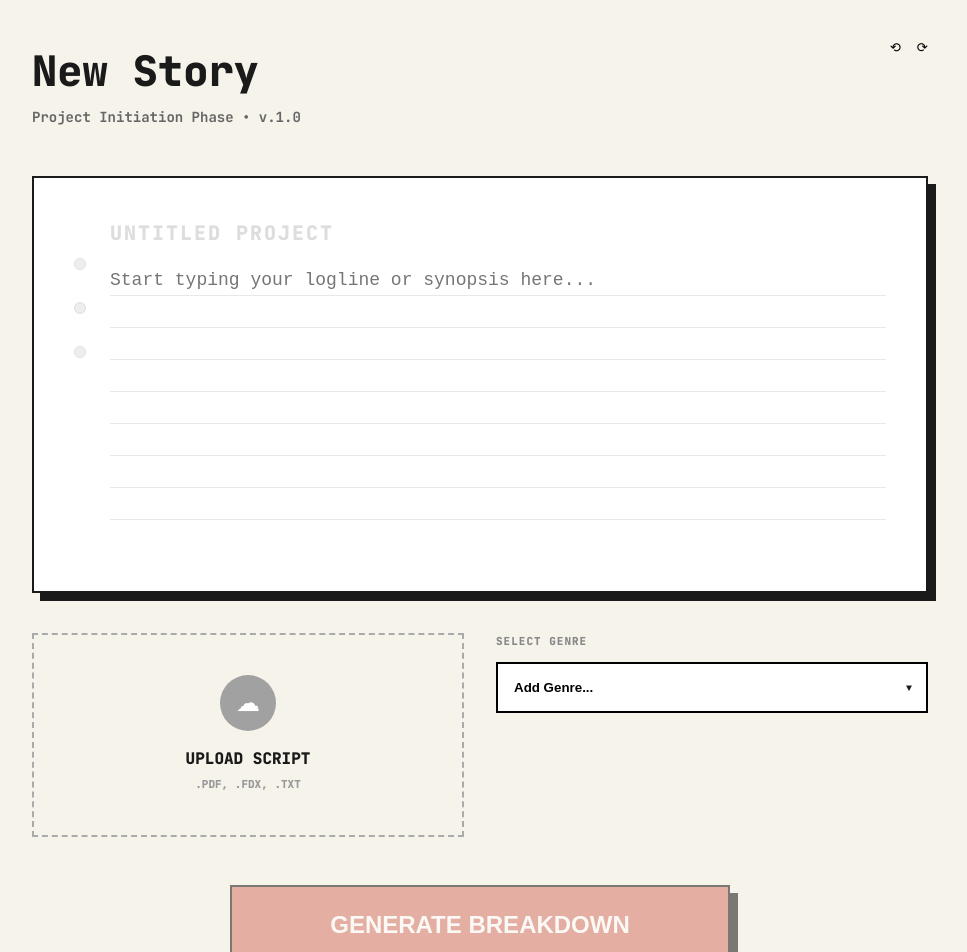
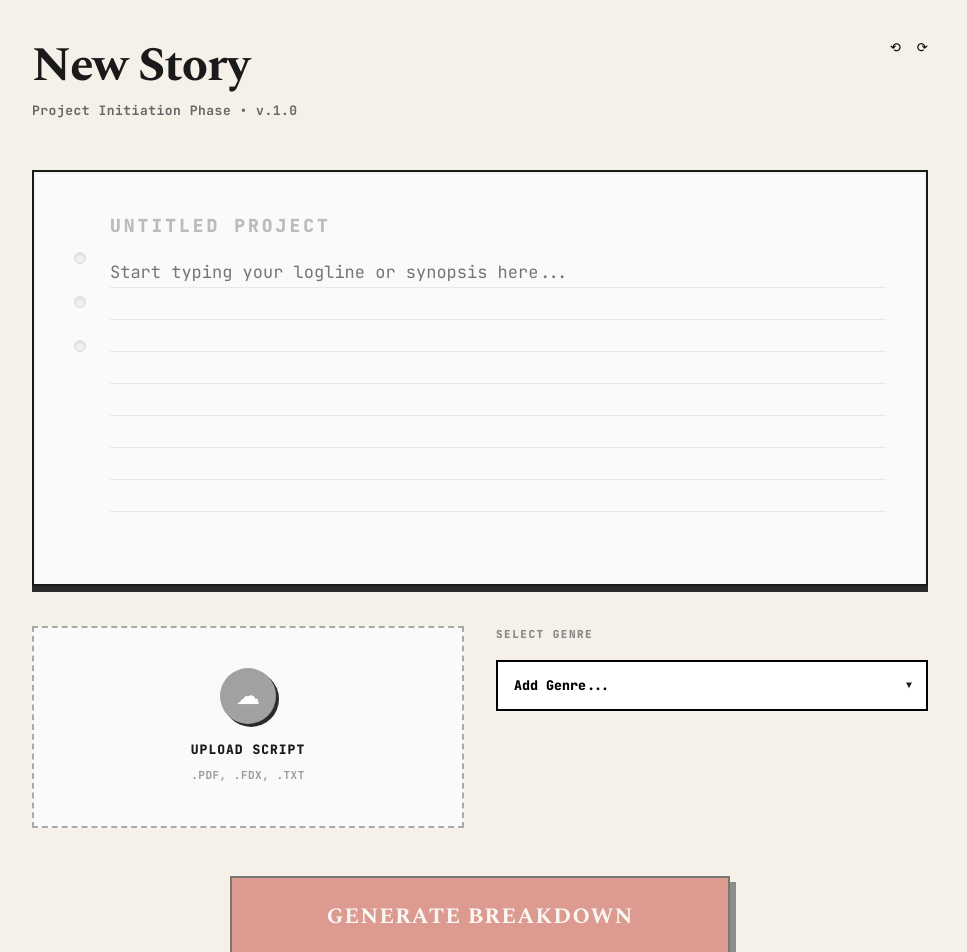
Before and after one commit to strengthFTW/Scriptoria, a React app in the folder frontend/: page / in a window 1280 px wide. Shown: the top 952 px of the page, without its empty margins (160-1127 px from the left). Built offline with nearby package versions, Linux system fonts and the light colour scheme; the HTML template or start-up script is replaced by a standard one.

Commit message:
Premium UI polish: editorial depth, typography contrast, vertical outline layout

```diff
--- a/frontend/src/index.css
+++ b/frontend/src/index.css
@@ -1,12 +1,24 @@
-@import url('https://fonts.googleapis.com/css2?family=JetBrains+Mono:wght@400;700;800&family=Public+Sans:wght@400;600;900&display=swap');
+@import url('https://fonts.googleapis.com/css2?family=JetBrains+Mono:wght@400;700;800&family=Spectral:wght@600;700;800&family=Public+Sans:wght@400;600;900&display=swap');
 
 :root {
-  --retro-cream: #f6f3eb;
-  --retro-red: #d36d5b;
+  /* Enhanced color palette with cinematic accent */
+  --retro-cream: #f5f1e8;
+  --retro-red: #c5463a;
+  /* Deep cinematic red */
   --retro-blue: #c2d4e3;
   --retro-teal: #b8cdc1;
   --retro-black: #1a1a1a;
   --retro-gray: #e1e1e1;
+  --paper-white: #fafaf8;
+  --shadow-dark: #2b2b2b;
+
+  /* 8px grid rhythm */
+  --spacing-xs: 8px;
+  --spacing-sm: 16px;
+  --spacing-md: 24px;
+  --spacing-lg: 32px;
+  --spacing-xl: 40px;
+  --spacing-2xl: 48px;
 }
 
 * {
@@ -16,11 +28,11 @@
 }
 
 body {
-  font-family: 'Public Sans', sans-serif;
+  font-family: 'JetBrains Mono', monospace;
   background-color: var(--retro-cream);
   color: var(--retro-black);
-  line-height: 1.5;
-  padding: 40px 20px;
+  line-height: 1.6;
+  padding: var(--spacing-xl) var(--spacing-md);
 }
 
 .mono {
@@ -32,50 +44,70 @@ body {
   margin: 0 auto;
 }
 
-/* Header */
+/* Header with typography contrast */
 header {
   display: flex;
   justify-content: space-between;
   align-items: flex-start;
-  margin-bottom: 48px;
+  margin-bottom: var(--spacing-2xl);
 }
 
 header h1 {
-  font-size: 42px;
-  font-weight: 900;
+  font-family: 'Spectral', serif;
+  font-size: 48px;
+  font-weight: 800;
   text-transform: none;
+  letter-spacing: -1px;
+  line-height: 1.1;
 }
 
 header p {
-  font-size: 14px;
+  font-size: 13px;
   color: #666;
   font-weight: 600;
-  margin-top: 4px;
+  margin-top: var(--spacing-xs);
+  letter-spacing: 0.5px;
 }
 
 .header-icons {
   display: flex;
-  gap: 16px;
+  gap: var(--spacing-sm);
   font-size: 24px;
 }
 
-/* Retro Card */
+.header-icons button {
+  transition: transform 0.15s ease;
+}
+
+.header-icons button:hover {
+  transform: translateY(-2px);
+}
+
+/* Retro Card with layered depth */
 .retro-card {
-  background: white;
+  background: var(--paper-white);
   border: 2px solid var(--retro-black);
-  box-shadow: 8px 8px 0px var(--retro-black);
-  padding: 40px;
+  box-shadow: inset 0 1px 3px rgba(0, 0, 0, 0.08),
+    0 6px 0 var(--shadow-dark);
+  padding: var(--spacing-xl);
   position: relative;
-  margin-bottom: 40px;
+  margin-bottom: var(--spacing-xl);
   display: flex;
-  gap: 24px;
+  gap: var(--spacing-md);
+  transition: transform 0.15s ease, box-shadow 0.15s ease;
+}
+
+.retro-card:hover {
+  transform: translateY(-1px);
+  box-shadow: inset 0 1px 3px rgba(0, 0, 0, 0.08),
+    0 8px 0 var(--shadow-dark);
 }
 
 .card-dots {
   display: flex;
   flex-direction: column;
-  gap: 32px;
-  padding-top: 40px;
+  gap: var(--spacing-lg);
+  padding-top: var(--spacing-xl);
 }
 
 .dot {
@@ -84,6 +116,7 @@ header p {
   background: #eee;
   border: 1px solid #ddd;
   border-radius: 50%;
+  box-shadow: inset 0 1px 2px rgba(0, 0, 0, 0.1);
 }
 
 .card-content {
@@ -91,15 +124,15 @@ header p {
 }
 
 .card-label {
-  color: #ddd;
-  font-weight: 800;
+  color: #bbb;
+  font-weight: 900;
   text-transform: uppercase;
-  font-size: 20px;
-  margin-bottom: 16px;
-  letter-spacing: 2px;
+  font-size: 18px;
+  margin-bottom: var(--spacing-sm);
+  letter-spacing: 3px;
 }
 
-/* Lined Paper */
+/* Lined Paper with texture */
 textarea.lined-paper {
   width: 100%;
   height: 280px;
@@ -110,37 +143,41 @@ textarea.lined-paper {
       #e8e8e8 31px,
       #e8e8e8 32px);
   line-height: 32px;
-  font-size: 18px;
+  font-size: 17px;
   font-weight: 500;
-  color: #333;
+  color: var(--retro-black);
   resize: none;
   outline: none;
   padding: 0;
+  font-family: 'JetBrains Mono', monospace;
 }
 
 /* Action Grid */
 .action-grid {
   display: grid;
   grid-template-columns: 1fr 1fr;
-  gap: 32px;
-  margin-bottom: 48px;
+  gap: var(--spacing-lg);
+  margin-bottom: var(--spacing-2xl);
 }
 
-/* Upload Box */
+/* Upload Box with depth */
 .upload-box {
   border: 2px dashed #aaa;
   display: flex;
   flex-direction: column;
   align-items: center;
   justify-content: center;
-  gap: 16px;
-  padding: 40px;
+  gap: var(--spacing-sm);
+  padding: var(--spacing-xl);
   cursor: pointer;
-  transition: background 0.2s;
+  transition: all 0.2s ease;
+  background: var(--paper-white);
 }
 
 .upload-box:hover {
-  background: rgba(255, 255, 255, 0.5);
+  background: rgba(255, 255, 255, 0.8);
+  border-color: var(--retro-red);
+  transform: translateY(-1px);
 }
 
 .upload-icon {
@@ -153,6 +190,12 @@ textarea.lined-paper {
   justify-content: center;
   color: white;
   font-size: 24px;
+  box-shadow: 3px 3px 0 var(--shadow-dark);
+  transition: transform 0.2s ease;
+}
+
+.upload-box:hover .upload-icon {
+  transform: scale(1.05);
 }
 
 .upload-text {
@@ -163,12 +206,15 @@ textarea.lined-paper {
   display: block;
   font-weight: 900;
   text-transform: uppercase;
+  font-size: 13px;
+  letter-spacing: 1px;
 }
 
 .upload-text span {
   font-size: 11px;
   color: #999;
-  font-weight: 800;
+  font-weight: 700;
+  letter-spacing: 0.5px;
 }
 
 /* Settings Box */
@@ -176,7 +222,7 @@ textarea.lined-paper {
   display: flex;
   flex-direction: column;
   justify-content: flex-start;
-  gap: 8px;
+  gap: var(--spacing-xs);
 }
 
 .label-small {
@@ -184,8 +230,8 @@ textarea.lined-paper {
   font-weight: 900;
   text-transform: uppercase;
   color: #888;
-  margin-bottom: 12px;
-  letter-spacing: 1px;
+  margin-bottom: var(--spacing-sm);
+  letter-spacing: 1.5px;
 }
 
 .select-wrapper {
@@ -194,17 +240,25 @@ textarea.lined-paper {
 
 select {
   width: 100%;
-  padding: 16px;
+  padding: var(--spacing-sm);
   background: white;
   border: 2px solid black;
   font-weight: 800;
   outline: none;
   appearance: none;
+  font-family: 'JetBrains Mono', monospace;
+  cursor: pointer;
+  transition: all 0.15s ease;
+}
+
+select:hover {
+  background: #fafafa;
+  box-shadow: 2px 2px 0 var(--shadow-dark);
 }
 
 .select-arrow {
   position: absolute;
-  right: 16px;
+  right: var(--spacing-sm);
   top: 50%;
   transform: translateY(-50%);
   font-size: 10px;
@@ -214,12 +268,12 @@ select {
 .tag-row {
   display: flex;
   flex-wrap: wrap;
-  gap: 8px;
-  margin-top: 4px;
+  gap: var(--spacing-xs);
+  margin-top: var(--spacing-xs);
 }
 
 .tag {
-  padding: 4px 10px;
+  padding: 6px 12px;
   font-size: 11px;
   font-weight: 900;
   text-transform: uppercase;
@@ -228,6 +282,13 @@ select {
   align-items: center;
   gap: 6px;
   cursor: default;
+  letter-spacing: 0.5px;
+  box-shadow: 2px 2px 0 var(--shadow-dark);
+  transition: transform 0.1s ease;
+}
+
+.tag:hover {
+  transform: translateY(-1px);
 }
 
 .tag button {
@@ -235,16 +296,17 @@ select {
   border: none;
   font-weight: 900;
   cursor: pointer;
-  font-size: 12px;
+  font-size: 14px;
   padding: 0 2px;
   display: flex;
   align-items: center;
   justify-content: center;
+  transition: all 0.1s ease;
 }
 
 .tag button:hover {
-  color: #fff;
-  background: #000;
+  color: var(--retro-red);
+  transform: scale(1.2);
 }
 
 .tag-blue {
@@ -255,7 +317,7 @@ select {
   background: var(--retro-teal);
 }
 
-/* Buttons */
+/* Buttons with micro shadows */
 .btn-primary {
   width: 100%;
   max-width: 500px;
@@ -263,19 +325,26 @@ select {
   background: var(--retro-red);
   color: white;
   border: 2px solid black;
-  font-size: 24px;
+  font-size: 22px;
   font-weight: 900;
   text-transform: uppercase;
-  box-shadow: 8px 8px 0px black;
+  letter-spacing: 1px;
+  box-shadow: 6px 6px 0px var(--shadow-dark);
   cursor: pointer;
-  transition: all 0.1s;
+  transition: all 0.1s ease;
   display: block;
-  margin: 40px auto;
+  margin: var(--spacing-xl) auto;
+  font-family: 'Spectral', serif;
 }
 
-.btn-primary:active {
-  transform: translate(4px, 4px);
-  box-shadow: 4px 4px 0px black;
+.btn-primary:hover:not(:disabled) {
+  transform: translate(1px, 1px);
+  box-shadow: 4px 4px 0px var(--shadow-dark);
+}
+
+.btn-primary:active:not(:disabled) {
+  transform: translate(3px, 3px);
+  box-shadow: 2px 2px 0px var(--shadow-dark);
 }
 
 .btn-primary:disabled {
@@ -283,68 +352,109 @@ select {
   cursor: not-allowed;
 }
 
-/* Tabs */
+/* Tabs with elevation */
 .tabs-container {
   display: flex;
   justify-content: space-between;
   align-items: center;
-  margin-bottom: 32px;
+  margin-bottom: var(--spacing-lg);
 }
 
 .tabs-group {
   display: flex;
-  background: white;
+  background: var(--retro-gray);
   border: 2px solid black;
   padding: 4px;
+  box-shadow: 3px 3px 0 var(--shadow-dark);
 }
 
 .tab-btn {
-  padding: 10px 24px;
+  padding: 12px var(--spacing-md);
   font-size: 12px;
   font-weight: 900;
   text-transform: uppercase;
   border: none;
   background: transparent;
   cursor: pointer;
+  letter-spacing: 1px;
+  transition: all 0.15s ease;
+  position: relative;
+}
+
+.tab-btn:hover {
+  background: rgba(0, 0, 0, 0.05);
 }
 
 .tab-btn.active {
-  background: black;
-  color: white;
+  background: var(--paper-white);
+  color: var(--retro-red);
+  box-shadow: inset 0 2px 4px rgba(0, 0, 0, 0.1);
+  z-index: 2;
 }
 
 .btn-export {
   background: white;
   border: 2px solid black;
-  padding: 12px 32px;
+  padding: 12px var(--spacing-lg);
   font-size: 12px;
   font-weight: 900;
   text-transform: uppercase;
-  box-shadow: 4px 4px 0px black;
+  box-shadow: 4px 4px 0px var(--shadow-dark);
   cursor: pointer;
+  letter-spacing: 1px;
+  transition: all 0.15s ease;
 }
 
-/* Formatting for Results */
+.btn-export:hover:not(:disabled) {
+  transform: translate(1px, 1px);
+  box-shadow: 2px 2px 0px var(--shadow-dark);
+  background: #f5f5f5;
+}
+
+.btn-export:active:not(:disabled) {
+  transform: translate(2px, 2px);
+  box-shadow: 1px 1px 0px var(--shadow-dark);
+}
+
+.btn-export:disabled {
+  opacity: 0.6;
+  cursor: not-allowed;
+}
+
+/* Formatting for Results with depth */
 .result-content {
-  background: white;
+  background: var(--paper-white);
   border: 2px solid black;
-  box-shadow: 8px 8px 0px black;
-  padding: 40px;
+  box-shadow: inset 0 1px 3px rgba(0, 0, 0, 0.08),
+    0 6px 0 var(--shadow-dark);
+  padding: var(--spacing-xl);
   min-height: 500px;
 }
 
+.result-content h2 {
+  font-family: 'Spectral', serif;
+  letter-spacing: 1px;
+}
+
+.result-content h3 {
+  font-family: 'Spectral', serif;
+  letter-spacing: 0.5px;
+}
+
 .outline-act {
-  margin-bottom: 40px;
+  margin-bottom: var(--spacing-xl);
 }
 
 .act-tag {
-  background: black;
+  background: var(--retro-red);
   color: white;
-  padding: 4px 8px;
+  padding: 6px 12px;
   font-size: 11px;
   font-weight: 900;
   display: inline-block;
-  margin-bottom: 8px;
+  margin-bottom: var(--spacing-xs);
+  letter-spacing: 1.5px;
+  box-shadow: 3px 3px 0 var(--shadow-dark);
 }
 
 /* Utils */
@@ -372,15 +482,49 @@ select {
   }
 }
 
+/* Footer */
 footer {
   margin-top: 100px;
-  border-top: 2px solid #eee;
-  padding: 32px 0;
+  border-top: 2px solid #ddd;
+  padding: var(--spacing-lg) 0;
   display: flex;
   justify-content: space-between;
   font-size: 11px;
   font-weight: 900;
   text-transform: uppercase;
-  color: #ccc;
+  color: #aaa;
   letter-spacing: 2px;
 }
+
+/* Enhanced hover states for all interactive elements */
+button,
+a,
+input[type="file"],
+label[for] {
+  transition: all 0.15s ease;
+}
+
+input:focus,
+textarea:focus {
+  outline: 2px solid var(--retro-red);
+  outline-offset: 2px;
+}
+
+/* Scrollbar styling */
+::-webkit-scrollbar {
+  width: 12px;
+}
+
+::-webkit-scrollbar-track {
+  background: var(--retro-gray);
+  border: 1px solid var(--shadow-dark);
+}
+
+::-webkit-scrollbar-thumb {
+  background: var(--shadow-dark);
+  border: 2px solid var(--retro-gray);
+}
+
+::-webkit-scrollbar-thumb:hover {
+  background: var(--retro-red);
+}
```
Also changed, not shown: frontend/src/App.jsx (+10 -7 lines).
